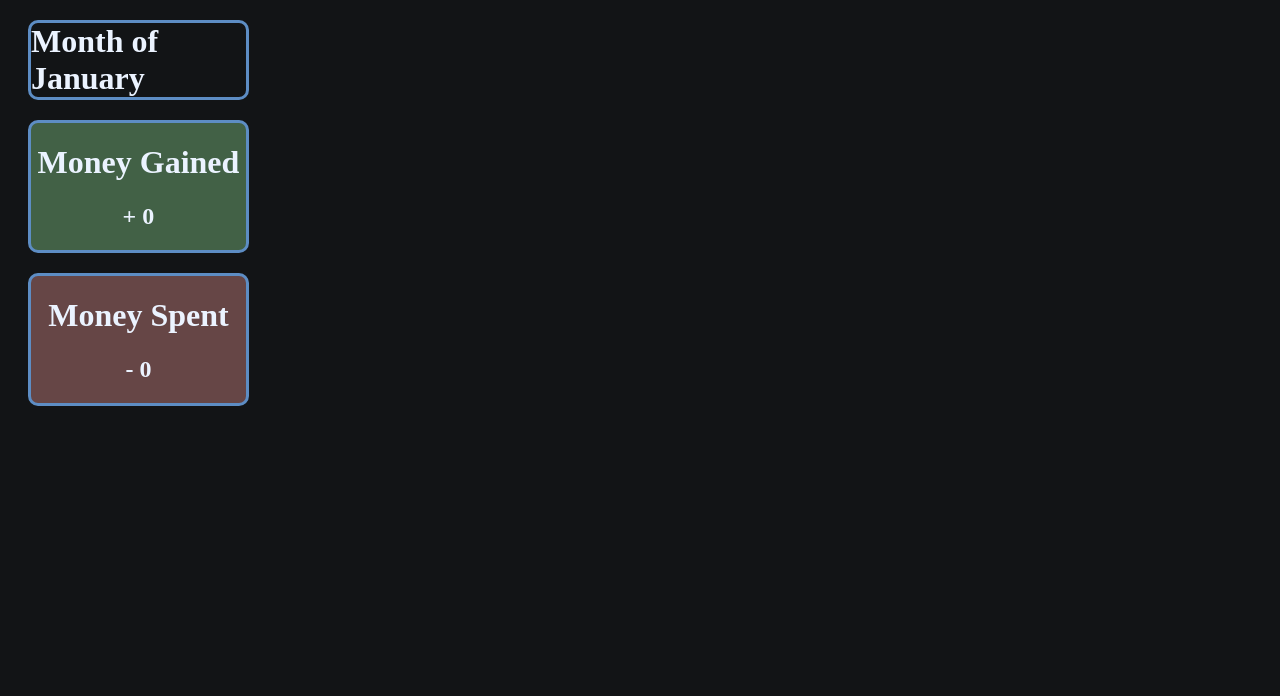
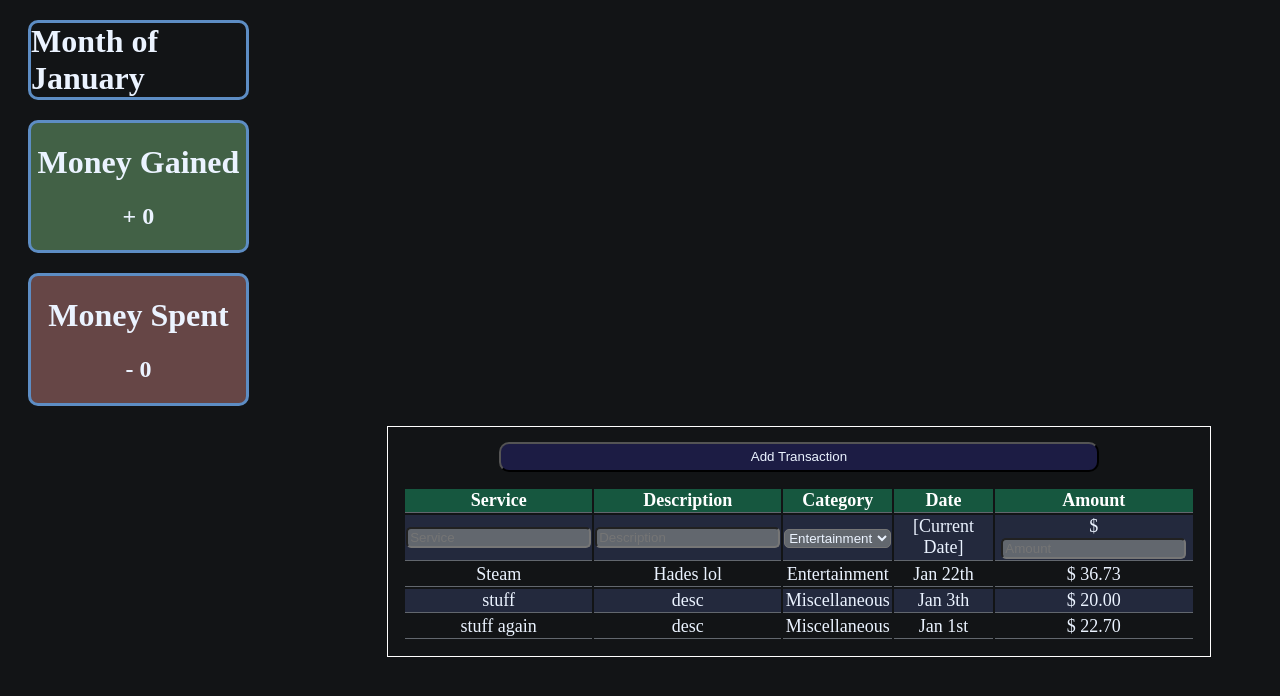
Before and after one commit to RohanManoharan/BudgetingApp, a React (Vite) app: page / in a window 1280 px wide. Shown: the top 696 px of the page. Built offline with nearby package versions, Linux system fonts and the light colour scheme.

Commit message:
Transactions portion started

```diff
--- a/src/App.jsx
+++ b/src/App.jsx
@@ -21,7 +21,53 @@ export default function App(){
         <h2 className="amounts">- {moneySpent}</h2>
       </div>
     </div>
+
+    {/* Shows transactions from the current month */}
+    <div id="transactions">
+      <button type="button">Add Transaction</button>
+      <table>
+        <tr>
+          <th>Service</th>
+          <th>Description</th>
+          <th>Category</th>
+          <th>Date</th>
+          <th>Amount</th>
+        </tr>
+        <tr>
+          <td><input type="text" placeholder="Service"></input></td>
+          <td><input type="text" placeholder="Description"></input></td>
+          <td><select>
+                <option>Entertainment</option>
+                <option>Food</option>
+                <option>Miscellaneous</option>
+                <option>option...</option>
+              </select></td>
+          <td>[Current Date]</td>
+          <td>$ <input type="text" placeholder="Amount"></input></td>
+        </tr>
+        <tr>
+          <td>Steam</td>
+          <td>Hades lol</td>
+          <td>Entertainment</td>
+          <td>Jan 22th</td>
+          <td>$ 36.73</td>
+        </tr>
+        <tr>
+          <td>stuff</td>
+          <td>desc</td>
+          <td>Miscellaneous</td>
+          <td>Jan 3th</td>
+          <td>$ 20.00</td>
+        </tr>
+        <tr>
+          <td>stuff again</td>
+          <td>desc</td>
+          <td>Miscellaneous</td>
+          <td>Jan 1st</td>
+          <td>$ 22.70</td>
+        </tr>
+      </table>
+    </div>
     </>
   )
-
 }
--- a/src/styles.css
+++ b/src/styles.css
@@ -38,3 +38,42 @@ h2{
 #money-spent {
     background-color: rgb(102, 70, 70);
 }
+
+#transactions {
+    width: 65%;
+    margin-left: 30%;
+    border: 1px solid white;
+    text-align: center;
+}
+
+button{
+    background-color: rgb(28, 28, 68);
+    border-radius: 10px;
+    margin-top: 15px;
+    width: 600px;
+    height: 30px;
+}
+
+table{
+    font-size: 18px;
+    width: 100%;
+    text-align: center;
+    padding: 15px;
+}
+
+th {
+    background-color: #16573f;
+    color: white;
+}
+
+th, td {
+    border-bottom: 1px solid #62676e;
+}
+
+tr:nth-child(even) {background-color: rgb(35, 41, 61);}
+tr:hover {background-color: rgb(160, 81, 28);}
+
+input, select{
+    background-color: #62676e;
+    border-radius: 5px;
+}
```
